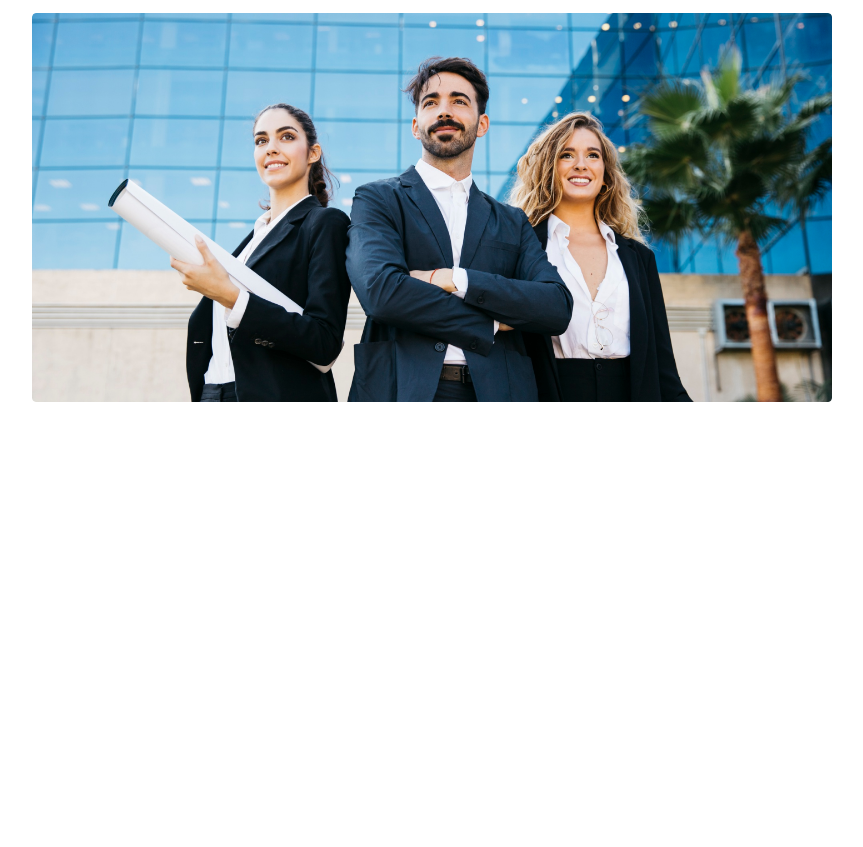
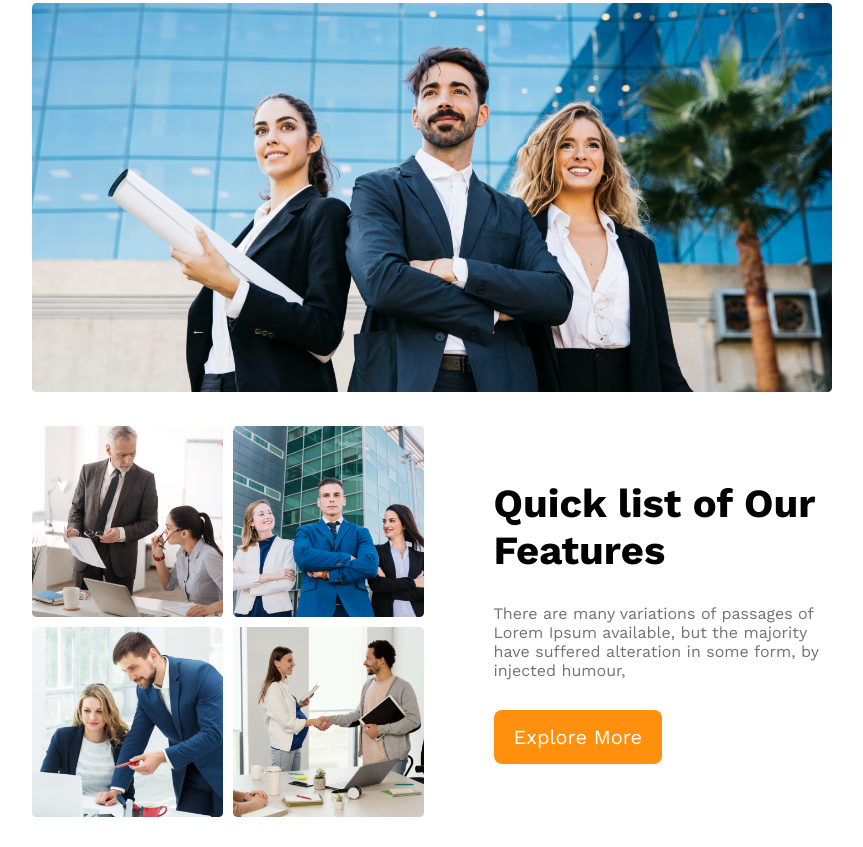
Before and after one commit to HasanurHasu/g3-architects, a plain HTML site: page index.html in a window 1280 px wide. Shown: the part 484-1331 px from the top of the page, without its empty margins (208-1071 px from the left). Before the commit the page ends 890 px from the top, so only its background shows below. Drawn offline with nearby package versions, Linux system fonts and the light colour scheme.

Commit message:
added features section

```diff
--- a/index.html
+++ b/index.html
@@ -19,6 +19,8 @@
                 <li><a href="#">Login</a></li>
             </ul>
         </nav>
+
+        <!-- banner section -->
         <div class="banner">
             <div class="banner-contain">
                 <h1 class="banner-tittle">Brand New <br>
@@ -33,6 +35,27 @@
             <img src="./images/banner.png" alt="" class="banner-img">
         </div>
     </header>
+    <!-- header section end -->
+    <main>
+
+        <!-- Features section start  -->
+        <section>
+            <div class="features-container">
+                <div class="features-box-container">
+                    <img src="./images/team1.png" alt="" class="features-img">
+                    <img src="./images/team2.png" alt="" class="features-img">
+                    <img src="./images/team3.png" alt="" class="features-img">
+                    <img src="./images/team4.png" alt="" class="features-img">
+                </div>
+                <div class="features-contain">
+                    <h1 class="features-tittle"><span class="quick">Quick list</span> of Our <span
+                            class="features">Features</span></h1>
+                    <p class="features-description">There are many variations of passages of Lorem Ipsum available, but the majority have suffered alteration in some form, by injected humour,</p>
+                    <button class="btn-primary">Explore More</button>
+                </div>
+            </div>
+        </section>
+    </main>
 </body>
 
 </html>
--- a/styles/style.css
+++ b/styles/style.css
@@ -9,7 +9,7 @@
   }
 
   header {
-      height: 100vh;
+      /* height: 100vh; */
   }
 
   nav {
@@ -25,7 +25,7 @@
       padding: 20px 0px;
   }
 
-  nav ul {
+  nav>ul {
       display: flex;
       /* justify-content: space-around; */
       align-items: center;
@@ -72,7 +72,7 @@
       font-size: 1.25rem;
       border-radius: 8px;
       background: #FF900E;
-      padding: 20px 25px;
+      padding: 15px 20px;
       border: 0;
   }
 
@@ -81,6 +81,41 @@
       width: 100%;
   }
 
+  /* Features style */
+  .features-container {
+      display: flex;
+      align-items: center;
+  }
+
+  .features-container {
+      margin: 30px 240px;
+  }
+
+  .features-box-container {
+      display: grid;
+      grid-template-columns: repeat(2, 1fr);
+      gap: 10px;
+  }
+
+  .features-img {
+      width: 100%;
+  }
+
+  .features-contain {
+      padding-left: 70px;
+  }
+
+  .features-description {
+      color: #727272;
+      max-width: 600px;
+      font-size: 1rem;
+      padding: 30px 0px;
+  }
+
+  .features-tittle {
+      font-size: 2.5rem;
+
+  }
 
   @media screen and (max-width:576px) {
 
```
